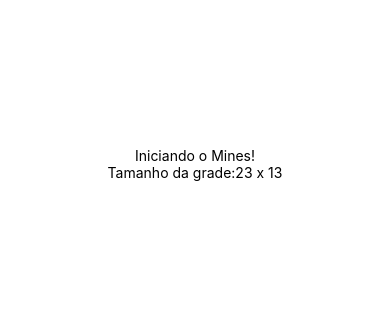
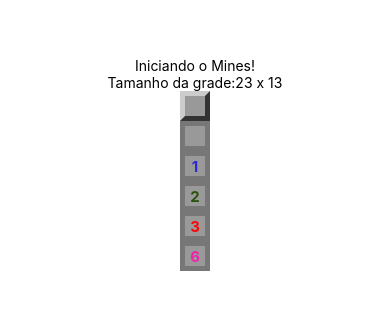
Before and after one commit to TiagoFernandes11/react-native-course, a React Native app in the folder ProjetoCampoMinado/: screen / in a window 390 px wide. Shown: the part 258-568 px from the top of the page. Built offline with nearby package versions, Linux system fonts and the light colour scheme.

Commit message:
Field component

```diff
--- a/ProjetoCampoMinado/App.js
+++ b/ProjetoCampoMinado/App.js
@@ -2,6 +2,7 @@
 import { StyleSheet, Text, View } from "react-native";
 import params from "./src/params";
 import { Component } from "react";
+import Field from "./src/components/Field";
 
 export default class App extends Component {
   render() {
@@ -12,6 +13,12 @@
           Tamanho da grade:
           {params.getRowsAmount()} x {params.getColumnsAmount()}
         </Text>
+        <Field />
+        <Field opened />
+        <Field opened nearMines={1} />
+        <Field opened nearMines={2} />
+        <Field opened nearMines={3} />
+        <Field opened nearMines={6} />
       </View>
     );
   }
--- /dev/null
+++ b/ProjetoCampoMinado/src/components/Field.js
@@ -0,0 +1,54 @@
+import React from "react";
+import { StyleSheet, View, Text } from "react-native";
+import params from "../params";
+
+export default function Field(props) {
+  const { mined, opened, nearMines } = props;
+
+  const styleField = [styles.field];
+  if (opened) styleField.push(styles.opened);
+  if (styleField.length === 1) styleField.push(styles.regular);
+
+  let color = null;
+  if (nearMines > 0) {
+    if (nearMines === 1) color = "#2A2BD7";
+    if (nearMines === 2) color = "#2B520F";
+    if (nearMines > 2 && nearMines < 6) color = "#F9060A";
+    if (nearMines >= 6) color = "#F221A9";
+  }
+
+  return (
+    <View style={styleField}>
+      {!mined && opened && nearMines > 0 ? (
+        <Text style={[styles.label, { color: color }]}>{nearMines}</Text>
+      ) : (
+        false
+      )}
+    </View>
+  );
+}
+
+const styles = StyleSheet.create({
+  field: {
+    height: params.blockSize,
+    width: params.blockSize,
+    borderWidth: params.borderSize,
+  },
+  regular: {
+    backgroundColor: "#999",
+    borderLeftColor: "#CCC",
+    borderTopColor: "#CCC",
+    borderRightColor: "#333",
+    borderBottomColor: "#333",
+  },
+  opened: {
+    backgroundColor: "#999",
+    borderColor: "#777",
+    alignItems: "center",
+    justifyContent: "center",
+  },
+  label: {
+    fontWeight: "bold",
+    fontSize: params.fontSize,
+  },
+});
```
